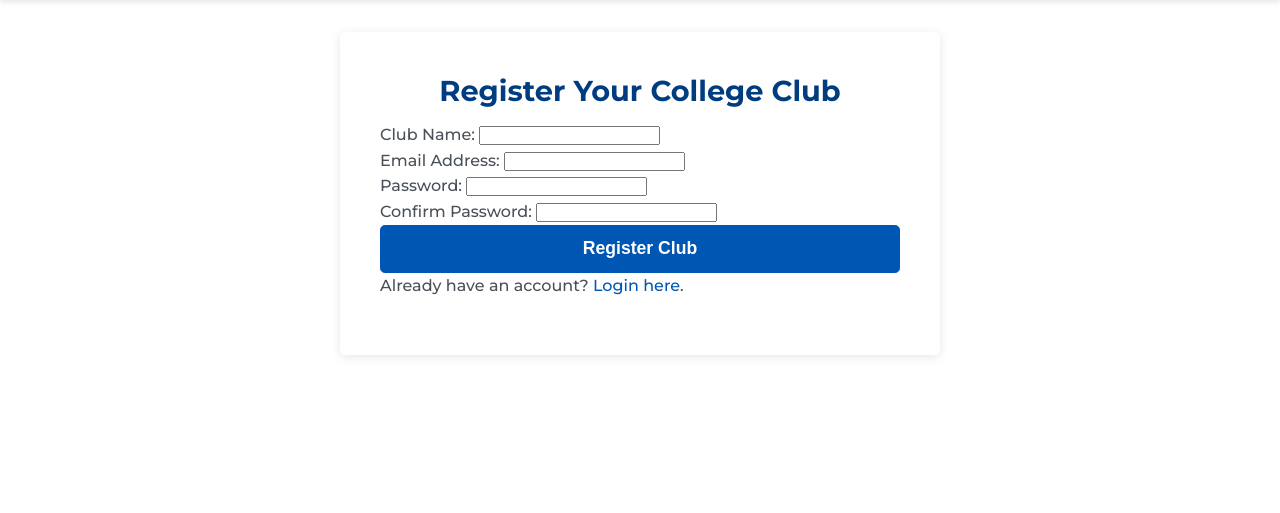
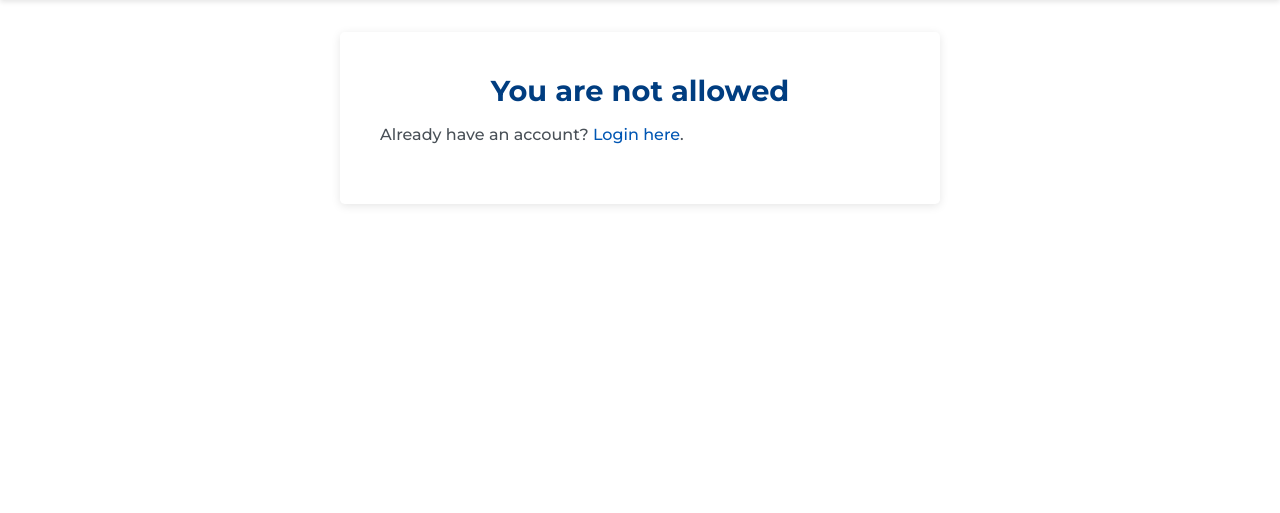
Before and after one commit to Geet-Prince/direct-download-eventify, a Flask app: page /club/register in a window 1280 px wide. Shown: the part 65-578 px from the top of the page. Run offline with Flask 2, Linux system fonts and the light colour scheme; parts of the project's set-up code (start-up, migrations or seed data) failed here and were passed over; some libraries are stand-ins or nearby versions.

Commit message:
Update club_register.html

```diff
--- a/templates/club_register.html
+++ b/templates/club_register.html
@@ -7,27 +7,8 @@
 
 {% block content %}
 <div class="form-container">
-    <h2>Register Your College Club</h2>
-    <form method="POST" action="{{ url_for('club_register') }}">
-        <div>
-            <label for="club_name">Club Name:</label>
-            <input type="text" id="club_name" name="club_name" required>
-        </div>
-        <div>
-            <label for="email">Email Address:</label>
-            <input type="email" id="email" name="email" required>
-        </div>
-        <div>
-            <label for="password">Password:</label>
-            <input type="password" id="password" name="password" required>
-        </div>
-        <div>
-            <label for="confirm_password">Confirm Password:</label>
-            <input type="password" id="confirm_password" name="confirm_password" required>
-            <!-- Add JavaScript later to check if password and confirm_password match -->
-        </div>
-        <button type="submit" class="btn btn-submit">Register Club</button>
-    </form>
+    <h2>You are not allowed</h2>
+
     <p>Already have an account? <a href="{{ url_for('club_login') }}">Login here</a>.</p>
 </div>
 {% endblock %}
```
